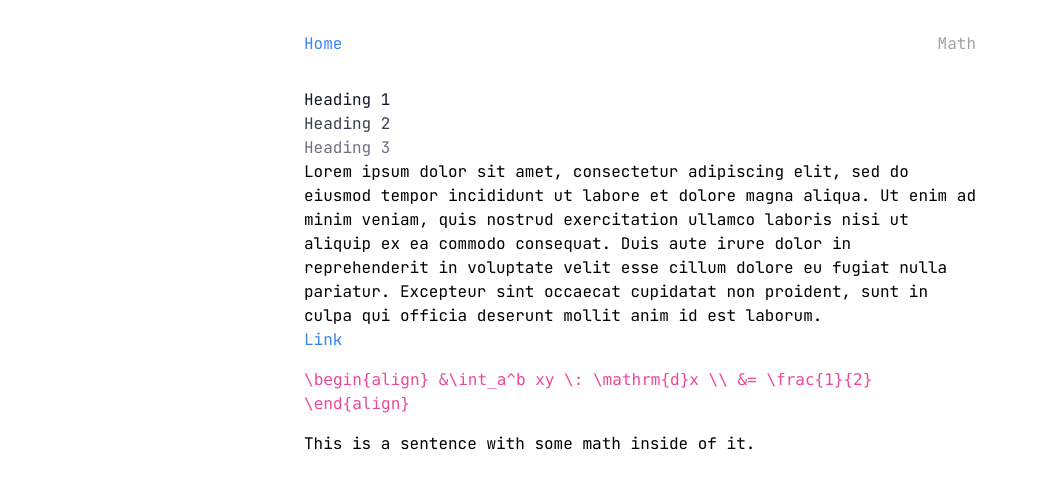
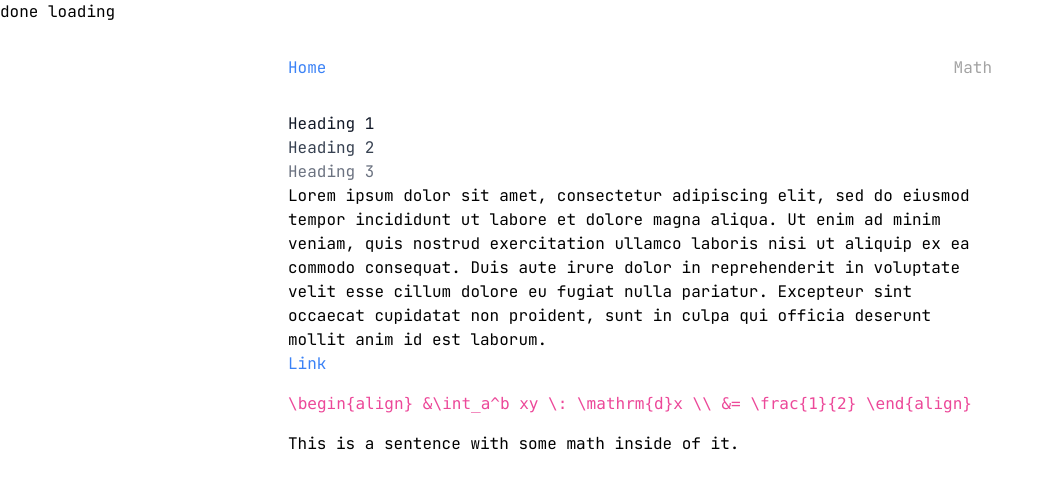
Before and after one commit to nguyenvukhang/minnesoda, a Next.js app: page / in a window 1280 px wide. Both pictures are taken after a click on the link "Math". Shown: the top 488 px of the page, without its empty margins (0-1053 px from the left). Built offline with nearby package versions, Linux system fonts and the light colour scheme.

Commit message:
wrote a test slow component

```diff
--- a/pages/_app.js
+++ b/pages/_app.js
@@ -51,26 +51,56 @@ const Menubar = ({ functions }) => {
 }
 
 function MyApp({ Component, pageProps }) {
+  const [loading, setLoading] = useState(true)
+
+  const SlowComponent = new Promise((resolve, reject) => {
+    setTimeout(() => {
+      resolve('done loading')
+    }, 3000)
+  })
+  const [a, setA] = useState('still loading')
+
+  function SwapOutOnLoad() {
+    SlowComponent.then((e) => {
+      setA(e)
+    })
+    return <h1>{a}</h1>
+  }
+
   const [mathtype, setMathtype] = useState(true)
+  const mathClass = () => {
+    const standard = 'my-4 text-pink-500'
+    const variable = mathtype ? 'hidden' : 'inline-block'
+    return `${standard} ${variable}`
+  }
+
   components.pre = ({ children }) => {
-    return mathtype ? (
-      <MathJax>{`$$${children.props.children}$$`}</MathJax>
-    ) : (
-      <div className="my-4 text-pink-500">{children}</div>
+    return (
+      <>
+        <div className={mathtype ? 'block' : 'hidden'}>
+          <MathJax>{`$$${children.props.children}$$`}</MathJax>
+        </div>
+        <div className={mathClass(mathtype)}>{children}</div>
+      </>
     )
   }
+
   components.inlineCode = ({ children }) => {
-    return mathtype ? (
-      <MathJax inline>{`\\(${children}\\)`}</MathJax>
-    ) : (
-      <div className="text-pink-500">{children}</div>
+    return (
+      <>
+        <span className={mathtype ? 'inline-block' : 'hidden'}>
+          <MathJax inline>{`\\(${children}\\)`}</MathJax>
+        </span>
+        <span className={mathClass(mathtype)}>{children}</span>
+      </>
     )
   }
 
   return (
     <MDXProvider components={components}>
       <MathJaxContext>
-        <div className="my-8 mx-auto max-w-3xl px-12">
+        <SwapOutOnLoad />
+        <div className="my-8 mx-auto max-w-3xl px-8">
           <Menubar functions={[mathtype, setMathtype]} />
           <Component {...pageProps} />
         </div>
```
